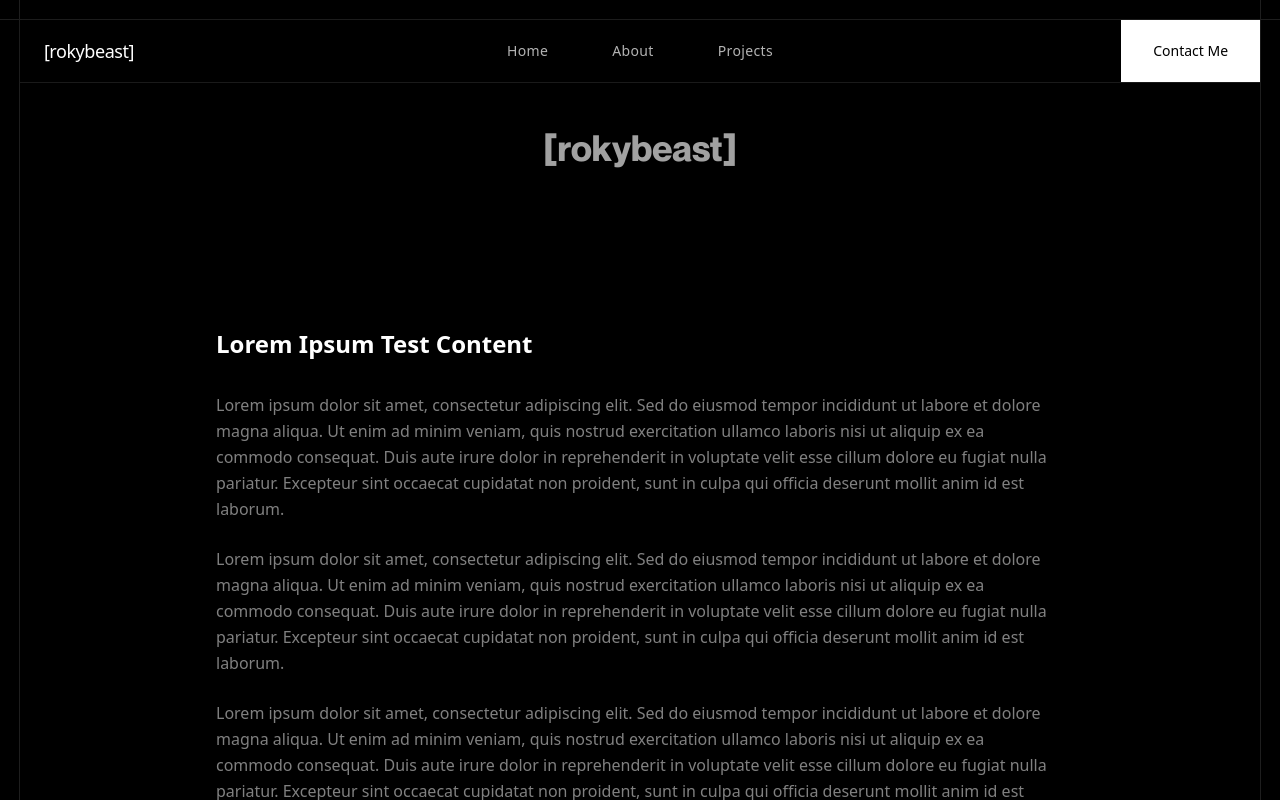
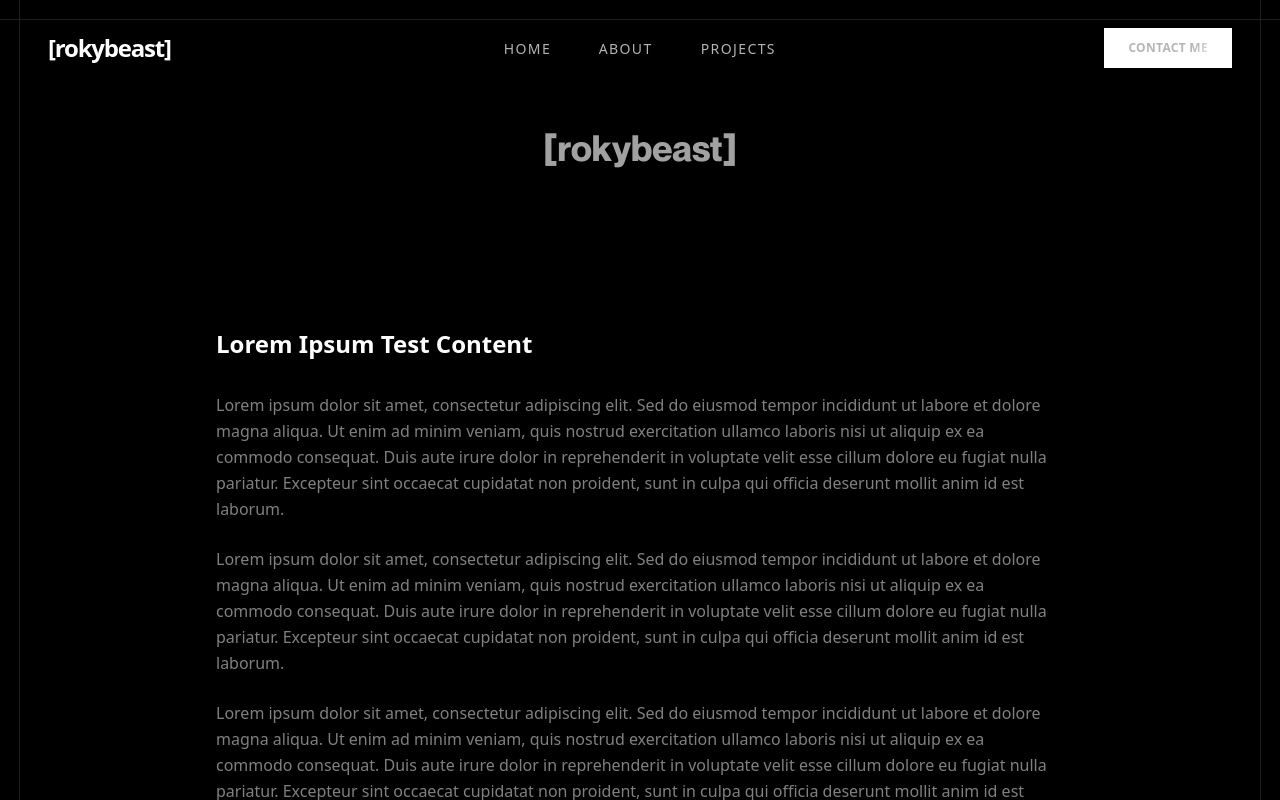
Before and after one commit to rokybeast/portfolio, a Next.js app: page / in a window 1280 px wide. Shown: the top 800 px of the page. Built offline with nearby package versions, Linux system fonts and the light colour scheme; a web font is replaced by a local one.

Commit message:
rewrite: navbar component, add react-bits cmps.

```diff
--- a/src/components/Navbar.tsx
+++ b/src/components/Navbar.tsx
@@ -4,6 +4,9 @@ import Link from "next/link";
 import { useState, useEffect } from "react";
 import { motion, AnimatePresence } from "motion/react";
 import { Menu, X } from "lucide-react";
+import Magnet from "./Magnet";
+import DecryptedText from "./DecryptedText";
+import ShinyText from "./ShinyText";
 
 const links: [string, string][] = [
   ["Home", "/"],
@@ -31,78 +34,90 @@ export default function Navbar() {
         animate={{
           y: 0,
           opacity: 1,
-          top: isScrolled ? "0" : "0.5cm",
         }}
-        transition={{ duration: 0.3, ease: "easeInOut" }}
-        className="fixed left-[0.5cm] right-[0.5cm] z-50 bg-black/85 backdrop-blur-md border border-white/10 flex items-center justify-between h-16"
+        transition={{ duration: 0.5, ease: "circOut" }}
+        className={`fixed top-0 left-0 right-0 z-50 flex items-center justify-between px-8 md:px-12 h-24 transition-all duration-500 ${isScrolled ? "bg-black/80 backdrop-blur-xl border-b border-white/10" : "bg-transparent"
+          }`}
       >
-        <div className="text-white font-medium text-lg tracking-tight px-6 h-full flex items-center">
-          [rokybeast]
+        <div className="z-50">
+          <Link href="/">
+            <div className="text-2xl font-bold tracking-tighter text-white">
+              <DecryptedText
+                text="[rokybeast]"
+                animateOn="view"
+                revealDirection="center"
+
+              />
+            </div>
+          </Link>
         </div>
 
-        <div className="hidden md:flex items-stretch h-full absolute left-1/2 -translate-x-1/2">
+        <div className="hidden md:flex items-center gap-12 absolute left-1/2 -translate-x-1/2">
           {links.map(([name, route]) => (
+            <Magnet key={name} padding={20} disabled={false} magnetStrength={3}>
               <Link
-              key={name}
                 href={route}
-              className="px-8 h-full flex items-center justify-center text-white/70 hover:text-black hover:bg-white transition-all duration-300 text-sm font-light tracking-wide"
+                className="text-white/70 hover:text-white transition-colors text-sm font-medium tracking-widest uppercase relative group"
               >
                 {name}
+                <span className="absolute -bottom-1 left-0 w-0 h-[1px] bg-white transition-all duration-300 group-hover:w-full" />
               </Link>
+            </Magnet>
           ))}
         </div>
 
-        <div className="hidden md:flex h-full">
-          <Link
-            href="/contact"
-            className="bg-white text-black px-8 h-full flex items-center justify-center text-sm font-medium hover:bg-white/90 transition-all duration-300"
-          >
-            Contact Me
+        <div className="hidden md:block z-50">
+          <Link href="/contact">
+            <div className="px-6 py-3 bg-white hover:bg-white/90 transition-colors text-black font-bold uppercase tracking-wide text-xs">
+              <ShinyText text="Contact Me" disabled={false} speed={3} className="text-black" />
+            </div>
           </Link>
         </div>
 
         <button
           onClick={() => setIsOpen(true)}
-          className="md:hidden text-white px-6 h-full flex items-center justify-center hover:bg-white/10 transition-colors"
+          className="md:hidden text-white z-50 p-2 hover:bg-white/10 transition-colors"
         >
-          <Menu size={24} />
+          <Menu size={32} strokeWidth={1.5} />
         </button>
       </motion.nav>
 
       <AnimatePresence>
         {isOpen && (
           <motion.div
-            initial={{ x: "100%" }}
-            animate={{ x: 0 }}
-            exit={{ x: "100%" }}
-            transition={{ type: "tween", duration: 0.4, ease: "circOut" }}
-            className="fixed inset-0 z-60 bg-black flex flex-col items-center justify-center gap-8 md:hidden"
+            initial={{ opacity: 0 }}
+            animate={{ opacity: 1 }}
+            exit={{ opacity: 0 }}
+            transition={{ duration: 0.3 }}
+            className="fixed inset-0 z-[100] bg-black/95 backdrop-blur-3xl flex flex-col items-center justify-center"
           >
             <button
               onClick={() => setIsOpen(false)}
-              className="absolute top-6 right-6 text-white p-2 hover:bg-white/10 transition-colors"
+              className="absolute top-8 right-8 text-white p-4 hover:bg-white/10 transition-colors"
             >
-              <X size={32} />
+              <X size={40} strokeWidth={1} />
             </button>
 
+            <div className="flex flex-col items-center gap-12">
               {links.map(([name, route]) => (
                 <Link
                   key={name}
                   href={route}
                   onClick={() => setIsOpen(false)}
-                className="text-2xl text-white/80 hover:text-white font-light"
+                  className="text-4xl text-white font-black tracking-tighter hover:text-white/50 transition-colors uppercase"
                 >
-                {name}
+                  <DecryptedText text={name} animateOn="view" speed={100} />
                 </Link>
               ))}
 
               <Link
                 href="/contact"
                 onClick={() => setIsOpen(false)}
-              className="mt-4 px-8 py-3 bg-white text-black font-medium"
+                className="mt-8 px-12 py-4 bg-white text-black font-bold uppercase tracking-widest hover:scale-105 transition-transform"
               >
                 Contact Me
               </Link>
+            </div>
           </motion.div>
         )}
       </AnimatePresence>
```
Lines whose indentation alone changed are shown as unchanged.
